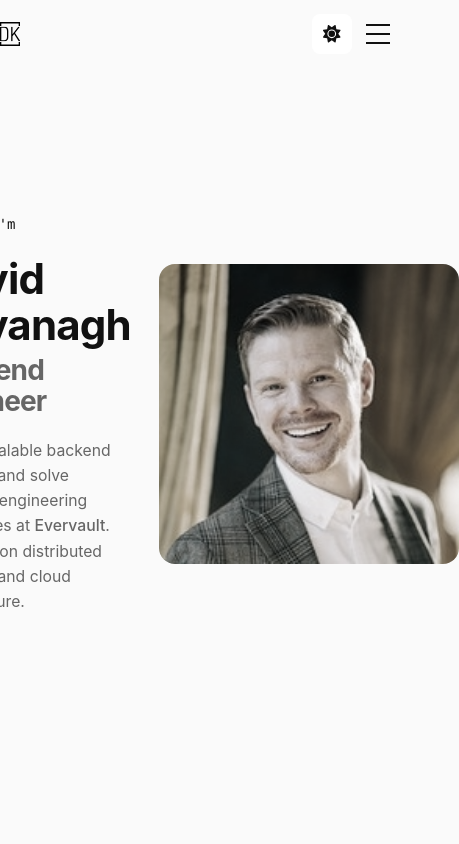
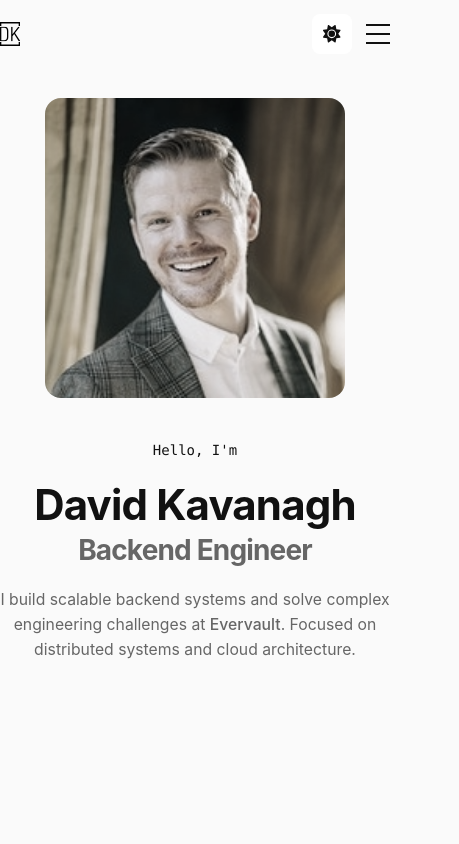
Before and after one commit to dave-kav/dave-kav.github.io, a React (Create React App) app in the folder dave-kav/: page / in a window 390 px wide. Shown: the top 844 px of the page, 459 px wide, since content can reach past the window. Built offline with nearby package versions, Linux system fonts and the light colour scheme.

Commit message:
improvements

```diff
--- a/dave-kav/src/components/sections/Experience.css
+++ b/dave-kav/src/components/sections/Experience.css
@@ -21,18 +21,18 @@
 }
 
 .experience-item {
-  transform: translateY(20px);
-  transition: all 0.5s ease;
+  /* transform: translateY(20px);
+  transition: all 0.5s ease; */
   padding: 2rem;
   border-radius: 16px;
   background: var(--color-foreground);
   box-shadow: 0 2px 4px rgba(0, 0, 0, 0.05);
 }
-
+/*
 .experience-item.is-visible {
   opacity: 1;
   transform: translateY(0);
-}
+} */
 
 .experience-item__header {
   margin-bottom: 1.5rem;
--- a/dave-kav/src/components/sections/Hero.css
+++ b/dave-kav/src/components/sections/Hero.css
@@ -15,8 +15,6 @@
   justify-content: center;
   max-width: 1100px;
   margin: 0 auto;
-  transform: translateY(20px);
-  transition: all 0.8s ease;
 }
 
 .hero.is-visible .hero__content {
--- a/dave-kav/src/components/sections/Hero.jsx
+++ b/dave-kav/src/components/sections/Hero.jsx
@@ -34,6 +34,8 @@ export const Hero = () => {
                 src="/profile.jpeg"
                 alt="David Kavanagh"
                 className="hero__image"
+                loading="eager"
+                decoding="async"
               />
             </div>
           </div>
--- a/dave-kav/src/styles/animations.css
+++ b/dave-kav/src/styles/animations.css
@@ -54,3 +54,15 @@
 .stagger-children > *:nth-child(3) { animation-delay: 300ms; }
 .stagger-children > *:nth-child(4) { animation-delay: 400ms; }
 .stagger-children > *:nth-child(5) { animation-delay: 500ms; }
+
+@media (prefers-reduced-motion: reduce) {
+  :root {
+    --transition-fast: 0ms;
+    --transition-base: 0ms;
+    --transition-slow: 0ms;
+  }
+
+  section {
+    transition: none;
+  }
+}
--- a/dave-kav/src/styles/global.css
+++ b/dave-kav/src/styles/global.css
@@ -131,11 +131,12 @@ body {
 
 section {
   position: relative;
-  opacity: 0.6;
-  filter: blur(2px);
-  transition: opacity 1.2s cubic-bezier(0.4, 0, 0.2, 1),
-              filter 1.2s cubic-bezier(0.4, 0, 0.2, 1);
+  opacity: 0.7;
+  filter: blur(1.5px);
+  transition: opacity 1.5s cubic-bezier(0.4, 0, 0.2, 1),
+              filter 1.5s cubic-bezier(0.4, 0, 0.2, 1);
   pointer-events: none;
+  will-change: opacity, filter;
 }
 
 section.is-in-view {
@@ -143,3 +144,27 @@ section.is-in-view {
   filter: blur(0);
   pointer-events: auto;
 }
+
+@media (max-width: 768px) {
+  .hero {
+    padding-top: var(--space-2xl);
+  }
+
+  .hero__content {
+    grid-template-columns: 1fr;
+    text-align: center;
+    gap: 3rem;
+  }
+
+  .hero__text {
+    order: 2;
+  }
+
+  .hero__visual {
+    order: 1;
+  }
+}
+
+.hero__content {
+  padding-top: 4rem;
+}
```
